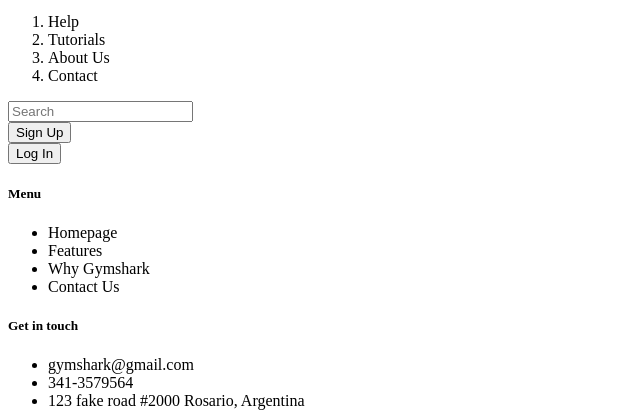
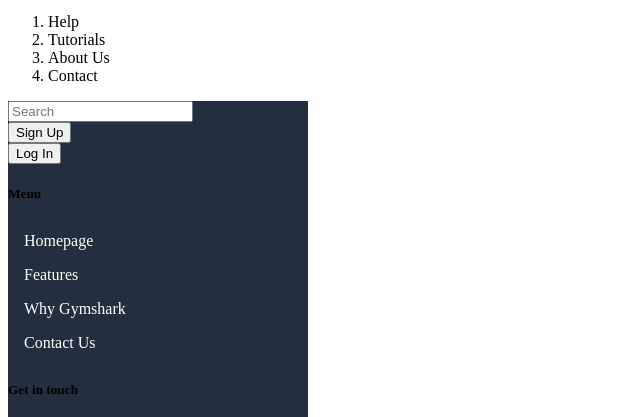
Before and after one commit to ramirosebes/gymshark, a plain HTML site: page Semana-02/index.html in a window 1280 px wide. Shown: the part 3599-4016 px from the top of the page, without its empty margins (0-640 px from the left). Drawn offline with Linux system fonts and the light colour scheme.

Commit message:
avances css

```diff
--- a/Semana-02/index.html
+++ b/Semana-02/index.html
@@ -236,7 +236,7 @@
             </div>
         </section>
     </section>
-    <aside>
+    <aside id="sidebar">
         <nav>
             <section class="top">
                 <form action="">
@@ -251,14 +251,14 @@
                     </div>
                 </form>
             </section>
-            <section class="medium">
+            <section class="mid">
                 <div>
                     <h5>Menu</h5>
-                    <ul>
-                        <li>Homepage</li>
-                        <li>Features</li>
-                        <li>Why Gymshark</li>
-                        <li>Contact Us</li>
+                    <ul class="ul-sidebar">
+                        <li><a href="http://" target="_blank">Homepage</a></li>
+                        <li><a href="http://" target="_blank">Features</a></li>
+                        <li><a href="http://" target="_blank">Why Gymshark</a></li>
+                        <li><a href="http://" target="_blank">Contact Us</a></li>
                     </ul>
                 </div>
                 <div>
--- a/Semana-02/style.css
+++ b/Semana-02/style.css
@@ -0,0 +1,25 @@
+/*-----Sidebar----- */
+#sidebar{
+       background-color: #232F3E;
+       width: 300px;
+}
+
+.ul-sidebar{
+        list-style-type: none;
+        margin: 0;
+        padding: 0;
+}
+
+#sidebar ul a{
+        text-decoration: none;
+        color: #FFFFFF;
+        display: block;
+        padding: 8px 16px;
+}
+
+#sidebar ol a{
+        text-decoration: none;
+        color: #FFFFFF;
+        display: block;
+        padding: 8px 16px;
+}
```
